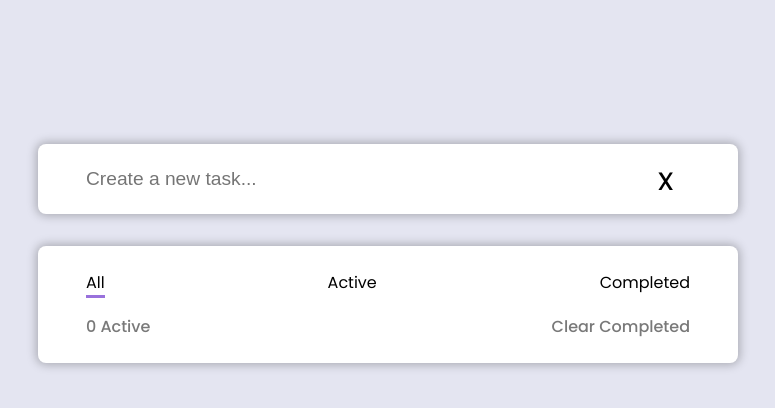
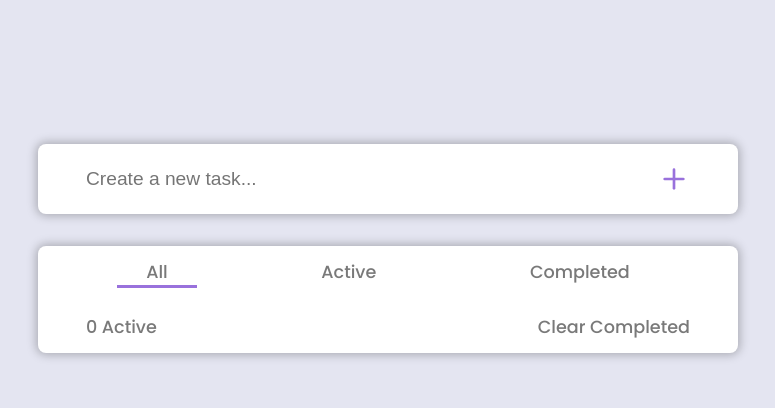
Before and after one commit to PetteriHavia/Task-App, a React (Create React App) app: page / in a window 1280 px wide. Shown: the top 408 px of the page, without its empty margins (252-1027 px from the left). Built offline with nearby package versions, Linux system fonts and the light colour scheme.

Commit message:
Styling components

```diff
--- a/package.json
+++ b/package.json
@@ -8,6 +8,7 @@
     "@testing-library/user-event": "^13.5.0",
     "react": "^18.2.0",
     "react-dom": "^18.2.0",
+    "react-icons": "^4.10.1",
     "react-scripts": "5.0.1",
     "web-vitals": "^2.1.4"
   },
--- a/src/components/CreateTask.js
+++ b/src/components/CreateTask.js
@@ -1,5 +1,6 @@
-import { TaskContainer, TaskButton} from "./styles/style";
+import { TaskContainer, CreateTaskButton, InputContainer} from "./styles/style";
 import { useState } from "react";
+import { FiPlus } from 'react-icons/fi';
 
 const CreateTask = ({input, setInput, tasks, setTasks}) => {
 
@@ -11,13 +12,24 @@ const CreateTask = ({input, setInput, tasks, setTasks}) => {
     }
 
     const handleCreateTask = () => {
-        setTasks((prevTasks) => [...prevTasks, {text: input}]);
+        const taskExist = tasks.some((task) => task.text === input)
+        if (taskExist) {
+            setInput("");
+            setMessage("Task already exists!");
+        } else {
+            setTasks((prevTasks) => [...prevTasks, { text: input }]);
+            setMessage("Create a new task...");
+        }
     }
 
     return(
         <TaskContainer>
-            <input type="text" onChange={handleInputValue} placeholder={message}/>
-            <TaskButton onClick={handleCreateTask}>x</TaskButton>
+            <InputContainer>
+                <input type="text" value={input} onChange={handleInputValue} placeholder={message}/>
+                <CreateTaskButton onClick={handleCreateTask}>
+                    <FiPlus color="#9971DC"/>
+                </CreateTaskButton>
+            </InputContainer>
         </TaskContainer>
     )
 }
--- a/src/components/Tabs.js
+++ b/src/components/Tabs.js
@@ -1,6 +1,7 @@
-import {TabHeader, TabContent, AllTasks, ActiveTasks, CompletedTasks} from './styles/style.js'
+import {TabHeader, TabContent, AllTasks, ActiveTasks, CompletedTasks, Box, Inner, DeleteButton} from './styles/style.js'
 import { useState } from 'react';
 import GlobalStyle from './styles/GlobalStyle.js';
+import { FiX } from 'react-icons/fi';
 
 const Tabs = ({tasks}) => {
 
@@ -11,32 +12,37 @@ const Tabs = ({tasks}) => {
         setToggleState(index);
     }
 
-    const Test = ({task}) => {
+    const TaskBox = ({task}) => {
         return(
-            <div>
-                <p>{task.text}</p>
-            </div>
+            <Box>
+                <Inner>
+                    <p>{task.text}</p>
+                    <DeleteButton>
+                        <FiX color="#797979" />
+                    </DeleteButton>
+                </Inner>
+            </Box>
         )
     }
 
     return(
         <>
         <TabHeader>
-            <div className={toggleState === 1 ? "tabs active-tabs" : "tabs"} onClick={() => toggleTab(1)}>All</div>
-            <div className={toggleState === 2 ? "tabs active-tabs" : "tabs"} onClick={() => toggleTab(2)}>Active</div>
-            <div className={toggleState === 3 ? "tabs active-tabs" : "tabs"} onClick={() => toggleTab(3)}>Completed</div>
+            <div className={toggleState === 1 ? "tabs active-tabs" : "tabs"} onClick={() => toggleTab(1)}><h4>All</h4></div>
+            <div className={toggleState === 2 ? "tabs active-tabs" : "tabs"} onClick={() => toggleTab(2)}><h4>Active</h4></div>
+            <div className={toggleState === 3 ? "tabs active-tabs" : "tabs"} onClick={() => toggleTab(3)}><h4>Completed</h4></div>
         </TabHeader>
         <TabContent>
             <AllTasks className={toggleState === 1 ? "content active-content" : "content"}>
             {tasks.map((item) => (
-                <Test key={item.text} task={item}/>
+                <TaskBox key={item.text} task={item}/>
             ))}
             </AllTasks>
             <ActiveTasks className={toggleState === 2 ? "content active-content" : "content"}>
                 <p>Active Tasks</p>
             </ActiveTasks>
             <CompletedTasks className={toggleState === 3 ? "content active-content" : "content"}>
-                <p>Completed Tasks</p>
+                <h4>Completed Tasks</h4>
             </CompletedTasks>
         </TabContent>
         </>
--- a/src/components/styles/GlobalStyle.js
+++ b/src/components/styles/GlobalStyle.js
@@ -25,6 +25,11 @@ button{
 h4{
     color: #797979;
     font-weight: 500;
+    font-size: 1.1rem;
+}
+
+p{
+    color:#797979;
 }
 
 .content{
@@ -39,5 +44,9 @@ h4{
     border-bottom: 3px solid #9971DC;
 }
 
+.tabs{
+    margin: 0rem 3rem
+}
+
 `;
 export default GlobalStyle;
--- a/src/components/styles/style.js
+++ b/src/components/styles/style.js
@@ -13,14 +13,12 @@ export const Container = styled.div`
 //CreateTask.js styles
 export const TaskContainer = styled(Container)`
   padding: 0rem;
-  flex-direction: row;
   max-width: 700px;
   background: white;
   box-shadow: 0px 0px 10px 2px rgba(0, 0, 0, 0.25);
   border-radius: 8px;
   overflow: hidden;
   input {
-    padding: 1rem 3rem;
     width: 100%;
     border: none;
     :focus {
@@ -29,21 +27,30 @@ export const TaskContainer = styled(Container)`
   }
 `;
 
-export const TaskButton = styled.button`
-  padding: 0.7rem 5rem;
+export const InputContainer = styled.div`
+  display: flex;
+  justify-content: space-around;
+  align-items: center;
+  width: 100%;
+  padding: 0.5rem 3rem;
+`;
+
+export const CreateTaskButton = styled.button`
+  padding: 0.7rem 0rem;
   border: none;
   background: none;
   max-width: 100px;
   font-size: 2rem;
   cursor: pointer;
+  display: flex;
+  align-items: center;
 `;
 
 //TaskList styles
-
 export const TabHeader = styled.div`
   display: flex;
-  justify-content: space-between;
-  margin-bottom: 1rem;
+  justify-content: center;
+  padding: 0.8rem 3rem;
   h4 {
     margin: 0rem 1.8rem;
   }
@@ -53,8 +60,30 @@ export const TabContent = styled.div`
 
 `;
 
+export const Box = styled.div`
+  border-bottom: 1px solid rgba(121, 121, 121, 0.5);
+`;
+
+export const Inner = styled.div`
+  padding: .8rem 3rem;
+  display: flex;
+  justify-content: space-between;
+  align-items: center;
+`;
+
+export const DeleteButton = styled.button`
+  background: none;
+  border: none;
+  font-size: 2rem;
+  display: flex;
+  align-items: center;
+`;
+
 export const AllTasks = styled.div`
-
+  p{
+    font-size: 1.2rem;
+    padding-right: 1rem;
+  }
 `;
 
 export const ActiveTasks = styled.div`
@@ -67,7 +96,7 @@ export const CompletedTasks = styled.div`
 
 export const ListContainer = styled.div`
   margin-top: 2rem;
-  padding: 1.5rem 3rem;
+  //padding: 1.5rem 3rem;
   box-shadow: 0px 0px 10px 2px rgba(0, 0, 0, 0.25);
   border-radius: 8px;
   max-width: 700px;
@@ -78,12 +107,13 @@ export const ListContainer = styled.div`
 export const StatusBar = styled.div`
   display: flex;
   justify-content: space-between;
+  padding: 0.8rem 3rem;
 
   button {
     background: none;
     border: none;
     color: #797979;
     font-weight: 500;
-    font-size: 1rem;
+    font-size: 1.1rem;
   }
 `;
```
Also changed, not shown: src/components/Component.js (deleted), 1 other file (tests, documents, lock files or other folders).
